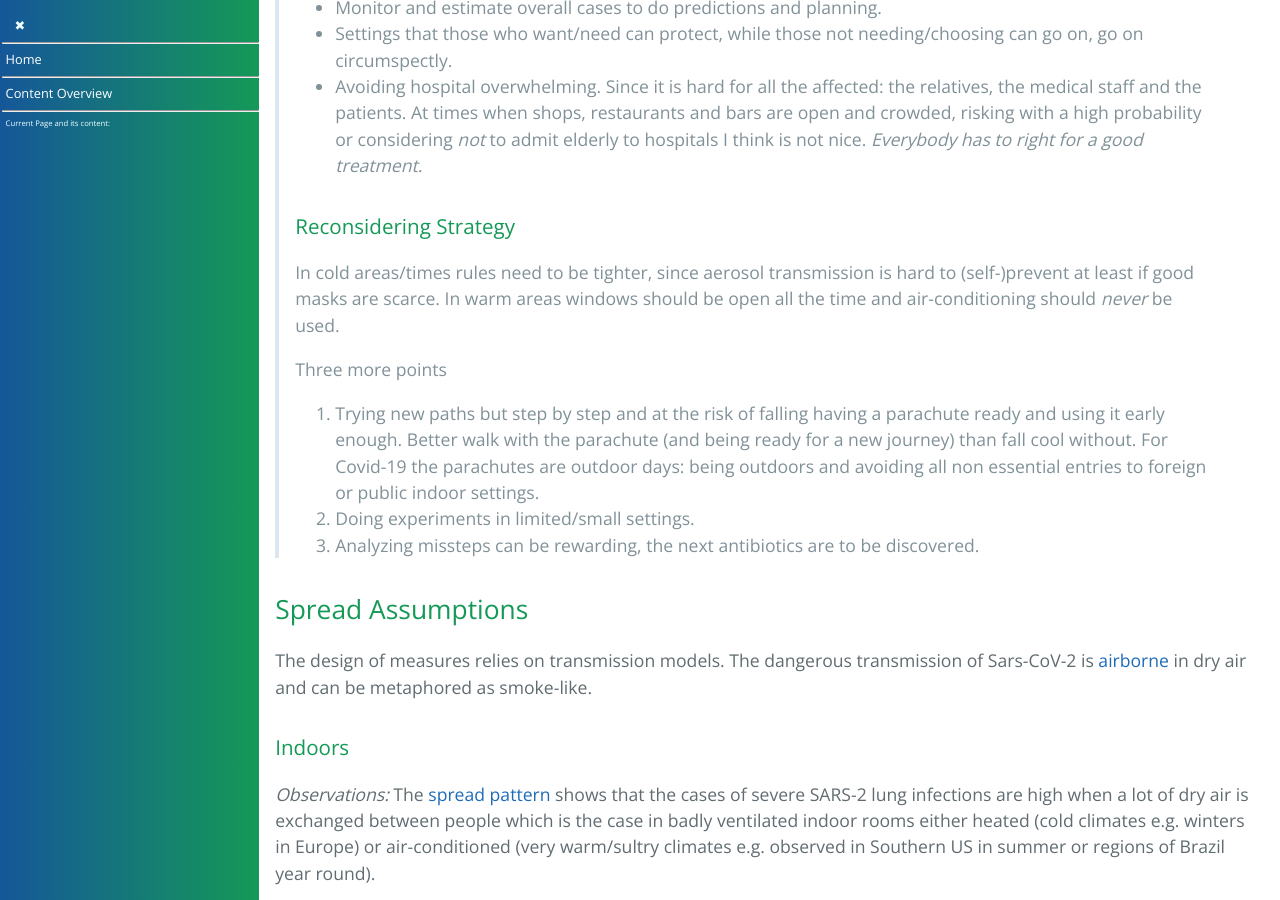
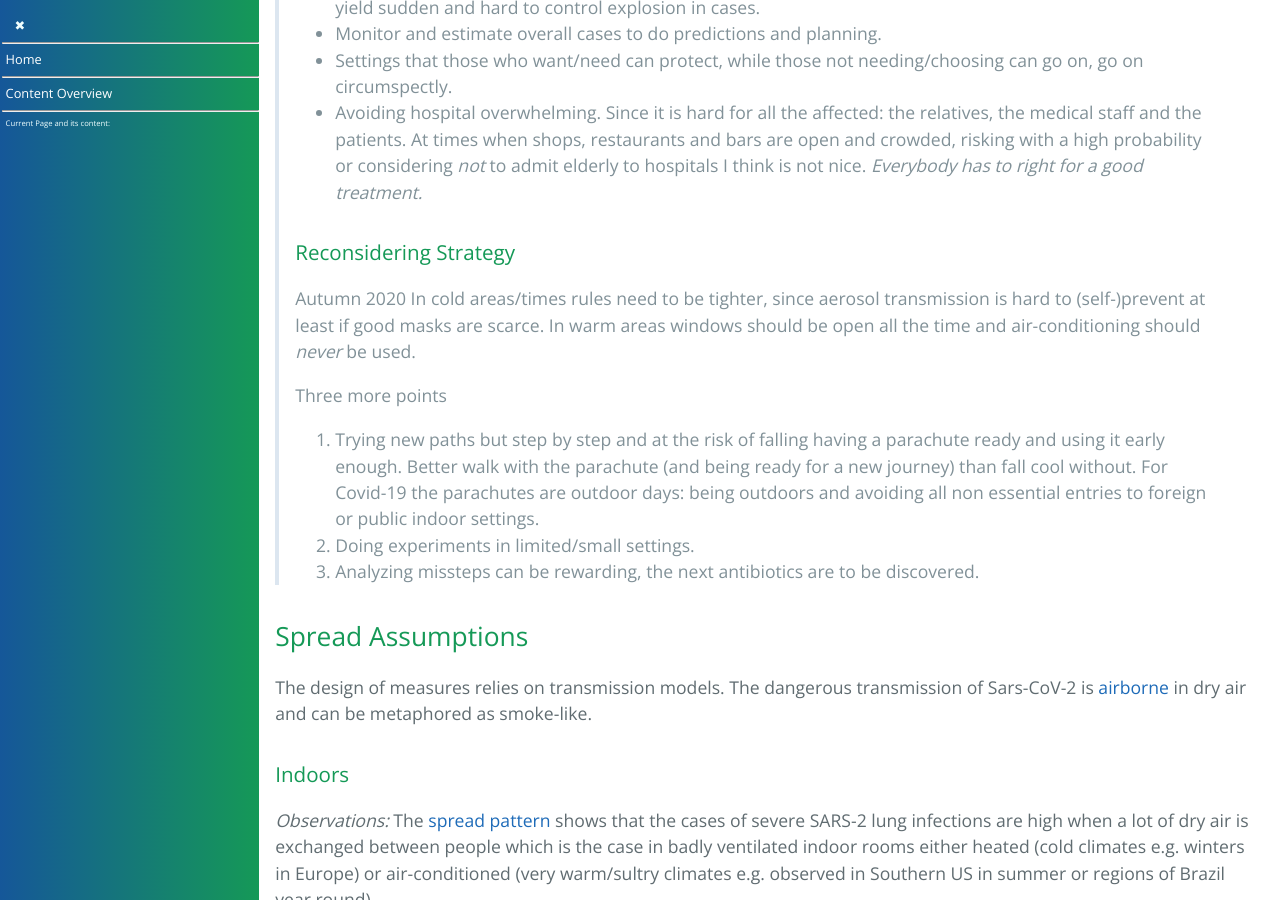
Before and after one commit to forestgrape/coronavirus, a Jekyll site: the page built from 7_social/controlling.md, in a window 1280 px wide and 900 px high, scrolled down 1603 px. Built offline with Jekyll 4.4.1, drawn with Linux system fonts in a browser that asks for light colours; our own code applies the rules of GitHub Pages for plain Markdown files.

Commit message:
date to reconsider strat

```diff
--- a/7_social/controlling.md
+++ b/7_social/controlling.md
@@ -55,6 +56,7 @@ This chapter extends and [Public Advices and Suggestions](../1_introduction/sugg
 > * Avoiding hospital overwhelming. Since it is hard for all the affected: the relatives, the medical staff and the patients. At times when shops, restaurants and bars are open and crowded, risking with a high probability or considering *not* to admit elderly to hospitals I think is not nice. *Everybody has to right for a good treatment.*
 >
 > ### Reconsidering Strategy
+> Autumn 2020
 > In cold areas/times rules need to be tighter, since aerosol transmission is hard to (self-)prevent at least if good masks are scarce. In warm areas windows should be open all the time and air-conditioning should *never* be used.
 >
 > Three more points
@@ -104,7 +106,7 @@ Adequate prevention measures take the the seasonality into account. In moderate
 ## Risk Management
 
 
-> ### Looking Ahead
+### Looking Ahead
 > 23. May 2021, subjective remarks, currently in work
 > Shutdowns or even lockdown I don't except anymore. The transmission pathways clearify and suitable tools for prevention and treatment are known and the knowledge continuously increases. Aerosol transmission in dry indoor air is especially risky to cause severe Covid, so that's to prevent. Ventilation and masks help to reduce transmissions and severe disease can be prevented by well prepared immune systems. The immune system can be prepared by healthy lifestyles and possibly combined with vaccination (especially for risk groups).
 >
```
Also changed, not shown: other parts of 7_social/controlling.md (+1 -0 lines).
